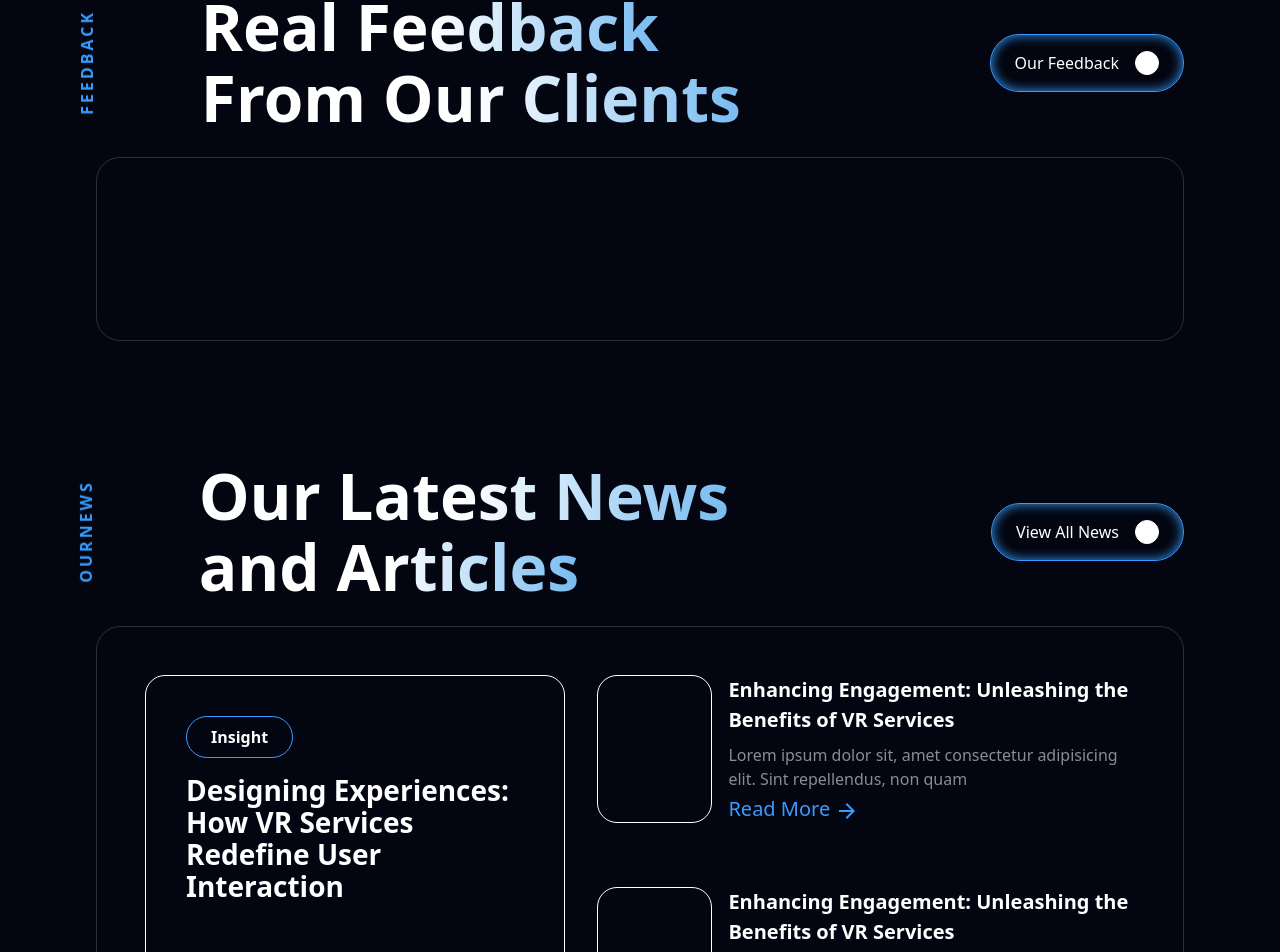
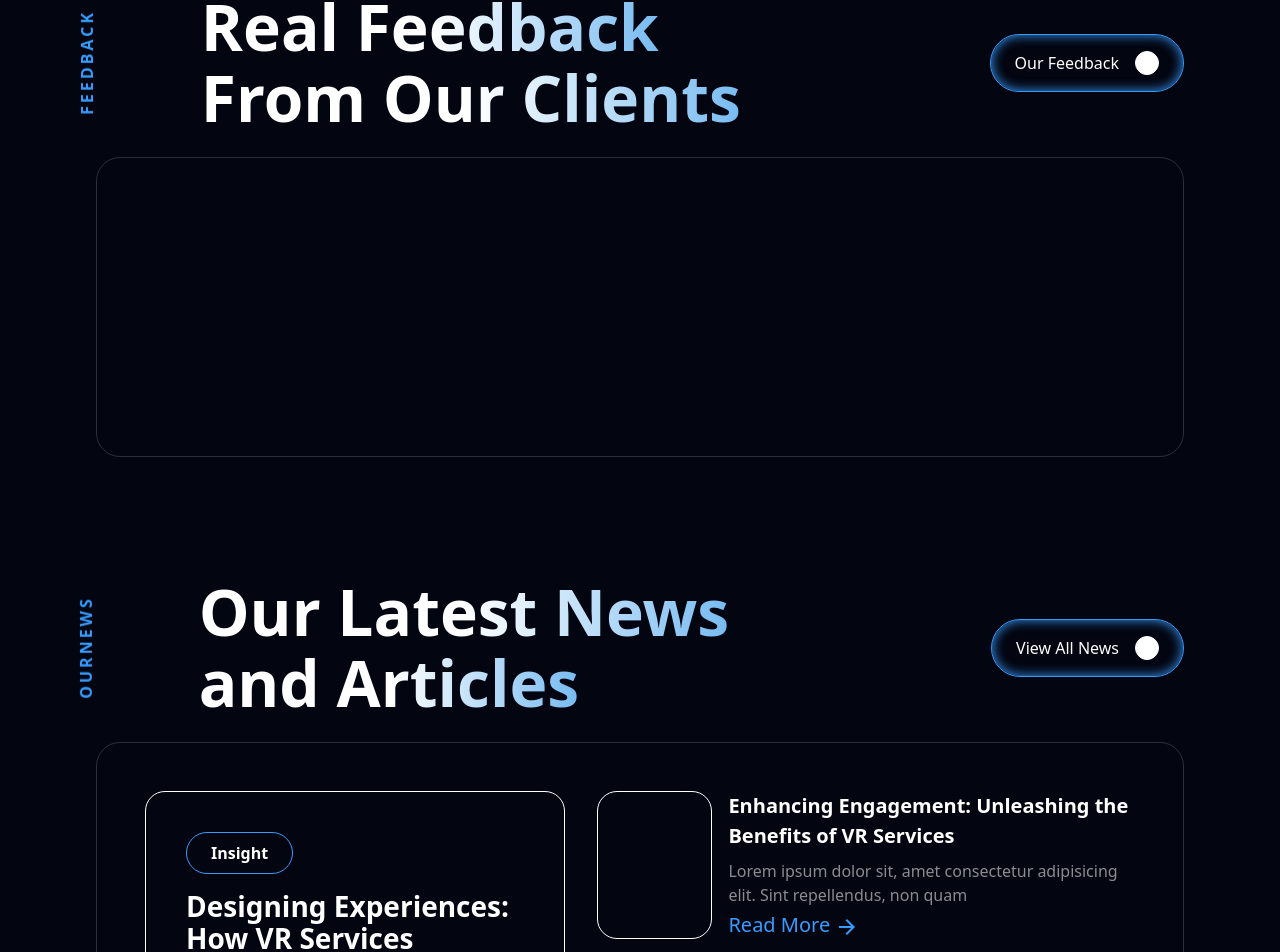
Before and after one commit to Metakraft-Labs/FrontChanges, a React (Vite) app: page / in a window 1280 px wide. Shown: the part 5570-6522 px from the top of the page. Built offline with nearby package versions, Linux system fonts and the light colour scheme.

Commit message:
minor changes

```diff
--- a/src/components/Feedback.jsx
+++ b/src/components/Feedback.jsx
@@ -41,9 +41,9 @@ const Feedback = () => {
           </div>
         </div>
         <div
-          className={`${styles.marginY} xs:mb-20 rounded-3xl border-[#ffffff2b] border-[1px] p-4 w-full`}
+          className={`${styles.marginY} xs:mb-20 rounded-3xl border-[#ffffff2b] border-[1px] p-4 w-full h-[300px]`}
         >
-          <iframe src="" frameborder="0" className={``} />
+
         </div>
       </div>
     </>
```
